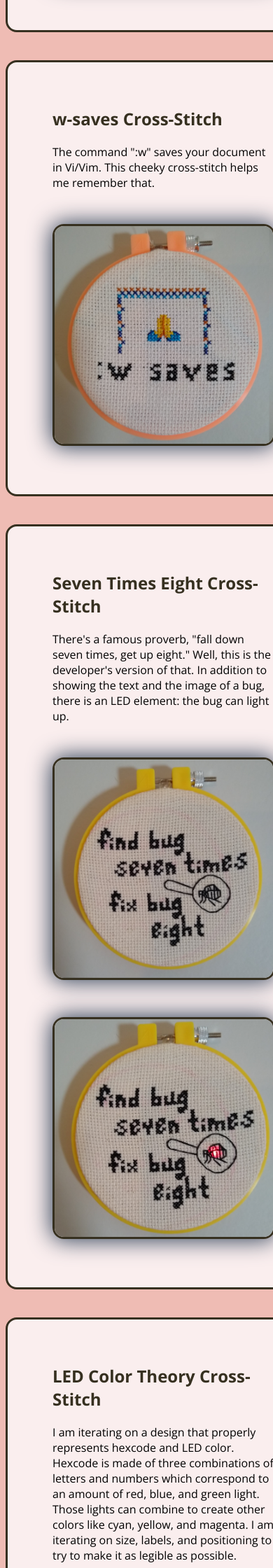
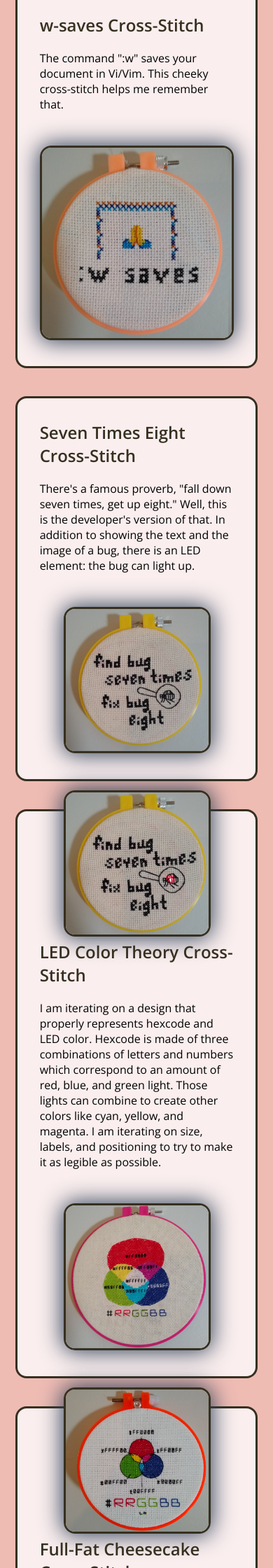
Before and after one commit to ln1draw/static-personal-site, a PHP site: page / in a window 390 px wide; the page is wider, and only the part inside the window is pictured. Shown: the part 1630-3870 px from the top of that part at 70% size. Run offline with PHP 8.4, Linux system fonts and the light colour scheme.

Commit message:
adds responsive behavior

```diff
--- a/home.html
+++ b/home.html
@@ -6,7 +6,7 @@
     <meta name="MobileOptimized" content="320" />
     <meta name="viewport" content="initial-scale=1.0, maximum-scale=1.0, width=device-width, user-scalable=no" />
     <link rel="preconnect" href="https://fonts.gstatic.com">
-    <link href="https://fonts.googleapis.com/css2?family=Open+Sans:wght@400;700&display=swap" rel="stylesheet">
+    <link href="https://fonts.googleapis.com/css2?family=Open+Sans:wght@400;500;600;700&display=swap" rel="stylesheet">
     <link rel="stylesheet" href="index.css">
     <link rel="icon" type="image/png" href="public/favicon.ico"/>
   </head>
@@ -47,33 +47,42 @@
     <section class="blurb">
       <h5>Seven Times Eight Cross-Stitch</h5>
       <p>There's a famous proverb, "fall down seven times, get up eight." Well, this is the developer's version of that. In addition to showing the text and the image of a bug, there is an LED element: the bug can light up.</p>
-      <div class="img-wrapper">
+
+      <div class="row">
+        <span class="img-wrapper inline">
           <img class="display-img" alt="cross-stitch of a flea in a magnifying glass that says 'find bug seven times, fix bug eight'" src="public/dead_bug_stitch.jpg"/>
-      </div>
-      <div class="img-wrapper">
+        </span>
+        <span class="img-wrapper inline right">
           <img class="display-img" alt="cross-stitch of a flea in a magnifying glass lit up with a red LED. it says 'find bug seven times, fix but eight'" src="public/lit_bug_stitch.jpg"/>
-      </div>
+        </span>
+      </row>
     </section>
 
     <section class="blurb">
       <h5>LED Color Theory Cross-Stitch</h5>
       <p>I am iterating on a design that properly represents hexcode and LED color. Hexcode is made of three combinations of letters and numbers which correspond to an amount of red, blue, and green light. Those lights can combine to create other colors like cyan, yellow, and magenta. I am iterating on size, labels, and positioning to try to make it as legible as possible.</p>
-      <div class="img-wrapper">
+
+      <div class="row">
+        <span class="img-wrapper inline">
           <img class="display-img" alt="cross-stitch of a diagram of additive colors. The colors are labeled with hexacode values." src="public/first_led_stitch.jpg"/>
-      </div>
-      <div class="img-wrapper">
+        </span>
+        <span class="img-wrapper inline right">
           <img class="display-img" alt="cross-stitch of a diagram of additive colors. the colors are labeled with hexacode values." src="public/second_led_stitch.jpg"/>
+        </span>
       </div>
     </section>
 
     <section class="blurb">
       <h5>Full-Fat Cheesecake Cross-Stitch</h5>
       <p>These piece are part of some art depicting fat women that I created for August Adipose 2020. In depicting a fat woman almost like a pin-up, I attempted to stake out some sensual, functional, fun space for fatness.</p>
-      <div class="img-wrapper">
+
+      <div class="row">
+        <span class="img-wrapper inline">
           <img class="display-img" alt="cross-stitch of a fat woman with blue hair in lingerie. She is bent over pulling laundry out of a hamper." src="public/laundry_stitch.jpg"/>
-      </div>
-      <div class="img-wrapper">
+        </span>
+        <span class="img-wrapper inline right">
           <img class="display-img" alt="cross-stitch of a fat woman with pink hair in a bra and shorts brushing her hair and framed by flowers" src="public/hairbrush_stitch.jpg"/>
+        </span>
       </div>
     </section>
   </main>
--- a/index.css
+++ b/index.css
@@ -26,14 +26,14 @@
 }
 
 h5 {
-  font-weight: bold;
+  font-weight: 600;
   font-size: 24px;
   margin: 0px;
   color: #363020;
 }
 
 .blurb {
-  width: 85%;
+  max-width: 85%;
   margin: auto;
   text-align: left;
   background-color: #faeeee;
@@ -69,3 +69,34 @@
   border-radius: 16px;
   box-shadow: 0px 0px 32px 2px #2e4057;
 }
+
+.row {
+  width: 75%;
+  max-width: 850px;
+  margin: auto;
+}
+
+.inline {
+  display: inline-block;
+}
+
+.right {
+  float: right;
+}
+
+@media only screen and (max-width: 768px) {
+  header {
+    margin-top: 75px;
+    margin-bottom: 56px;
+  }
+
+  h2 {
+    max-width: 68%;
+    margin: auto;
+  }
+
+  .blurb {
+    padding: 32px;
+    max-width: 74%;
+  }
+}
```
Lines whose indentation alone changed are shown as unchanged.
